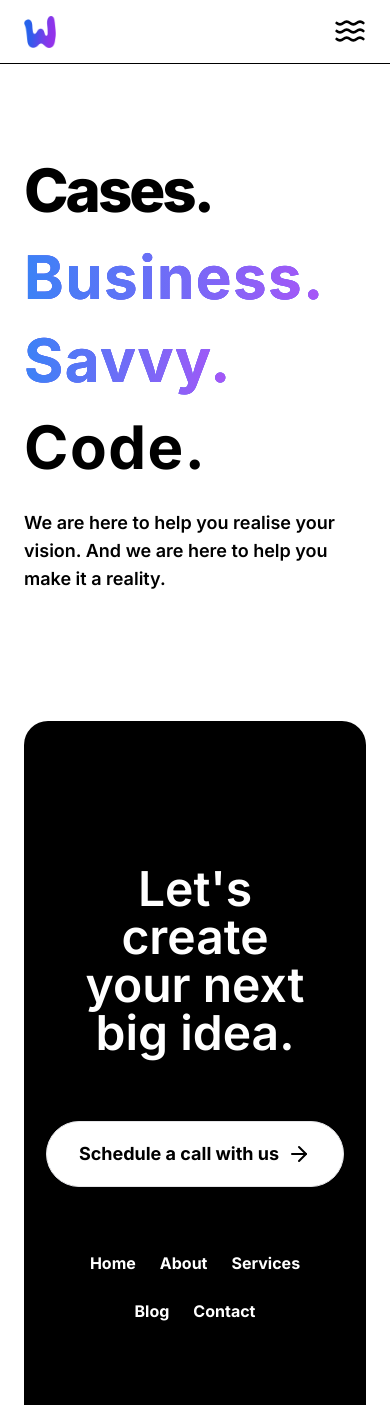
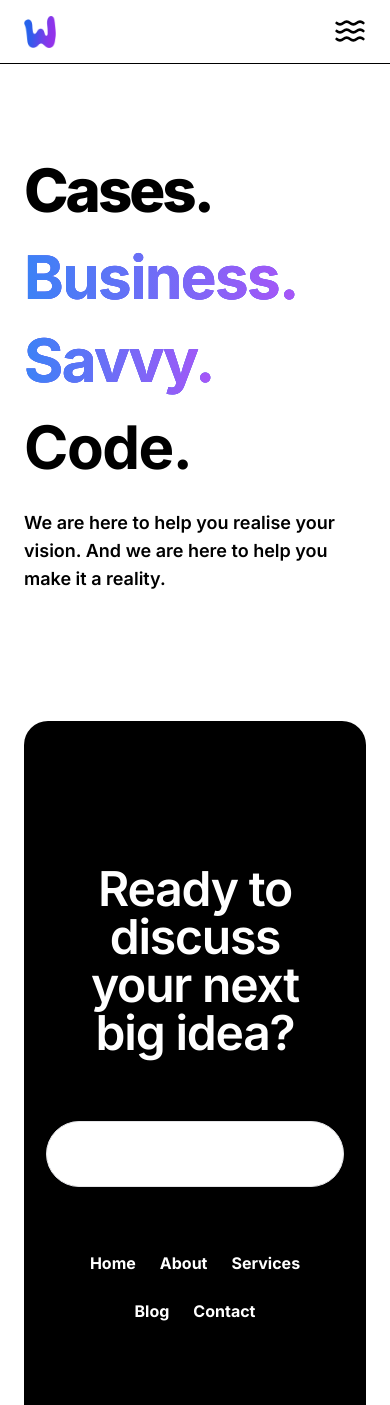
Before and after one commit to tijnbarthen/wavydigital, a Next.js app: page /cases in a window 390 px wide. Shown: the top 1405 px of the page. Built offline with nearby package versions, Linux system fonts and the light colour scheme.

Commit message:
some minor changes

```diff
--- a/src/components/CaseStudiesSection.tsx
+++ b/src/components/CaseStudiesSection.tsx
@@ -42,8 +42,8 @@ const HorizontalScrollCarousel = () => {
       <section ref={targetRef} className="relative h-[300vh]">
         <div className="sticky top-0 flex h-screen items-center overflow-hidden">
           <TextGradientScroll
-            paragraph="Do not just take our word. Here are some projects we have done."
-            className="absolute w-full px-4 mx-auto justify-center flex top-11 font-bold h-1"
+            paragraph="Don't just take our word for it. Here are some projects we have done."
+            className="absolute w-full px-4 mx-auto justify-center flex top-11 font-bold h-1 tracking-tight"
             WhyUs={false}
           />
 
--- a/src/components/Footer.tsx
+++ b/src/components/Footer.tsx
@@ -36,13 +36,13 @@ const Footer = () => {
   return (
     <MaxWidthWrapper className="py-8">
       <footer className="bg-black rounded-3xl flex justify-center items-center flex-col gap-16 px-10 py-36 relative">
-        <h1 className="font-semibold text-5xl lg:text-7xl text-white text-center">
-          Let&apos;s create your next big idea.
+        <h1 className="font-semibold text-5xl lg:text-7xl text-white tracking-tight text-center">
+          Ready to discuss your next big idea?
         </h1>
         <Button
           variant="outline"
           size={"lg"}
-          className="py-8 rounded-full font-bold text-lg gap-2"
+          className="py-8 rounded-full font-bold text-white dark:text-black text-lg gap-2"
         >
           Schedule a call with us <ArrowRight className="" />
         </Button>
--- a/src/components/PageHeader.tsx
+++ b/src/components/PageHeader.tsx
@@ -15,7 +15,7 @@ const PageHeader = ({ title, subtitle, description }: HeaderProps) => {
         </h1>
         <TextGenerateEffect
           words={"Business. Savvy."}
-          className="from-purple-600 font-extrabold to-blue-600 bg-clip-text text-transparent bg-gradient-to-r text-6xl md:text-7xl  pb-2 tracking-tighter"
+          className="from-purple-600 font-extrabold to-blue-600 bg-clip-text text-transparent bg-gradient-to-r text-6xl md:text-7xl  pb-2 tracking-tight"
         />
 
         {/* <h1 className="from-purple-600 font-extrabold to-blue-600 bg-clip-text text-transparent bg-gradient-to-r text-6xl md:text-7xl  pb-2 tracking-tighter">
--- a/src/components/StickyScroll/index.tsx
+++ b/src/components/StickyScroll/index.tsx
@@ -67,8 +67,8 @@ function Item({ title, sections }: Props) {
         <div className="w-1/2 flex flex-col space-y-16">
           {sections.map((section, index) => (
             <div key={index} className="flex flex-col space-y-6">
-              <h3 className="text-4xl">{section.title}</h3>
-              <p className="text-lg">{section.content}</p>
+              <h3 className="text-4xl tracking-tight">{section.title}</h3>
+              <p className="text-lg tracking-tight">{section.content}</p>
             </div>
           ))}
         </div>
--- a/src/components/Testimonials/TestimonialSection.tsx
+++ b/src/components/Testimonials/TestimonialSection.tsx
@@ -69,7 +69,7 @@ export default function TestimonialSection() {
       className={"relative top-[10vh] max-w-7xl mx-auto px-4"}
     >
       <TextGradientScroll
-        paragraph="And this is what our clients say."
+        paragraph="And this is what our clients say about us. "
         className="sticky w-full px-4 mx-auto justify-center flex top-10 font-bold text-3xl md:text-6xl h-1 mb-[500px]"
         WhyUs={false}
       />
--- a/src/components/TextGenerateEffect.tsx
+++ b/src/components/TextGenerateEffect.tsx
@@ -36,7 +36,7 @@ export const TextGenerateEffect = ({
           return (
             <motion.span
               key={word + idx}
-              className="font-bold text-transparent bg-clip-text bg-gradient-to-r from-blue-500 to-purple-500 opacity-0"
+              className="font-bold text-transparent bg-clip-text bg-gradient-to-r from-blue-500 to-purple-500 opacity-0 tracking-tight"
             >
               {word}{" "}
             </motion.span>
@@ -51,9 +51,9 @@ export const TextGenerateEffect = ({
       <div className="mt-4">
         <div className="xl:flex xl:flex-row font-bold text-transparent bg-clip-text bg-gradient-to-r from-blue-500 to-purple-500 text-6xl leading-snug tracking-wide">
           {renderWords()}
-          <h1 className="flex items-center text-6xl">
+          <h1 className="flex items-center text-6xl tracking-tight">
             <span className="relative xl:ml-3 h-[1em] mt-4 xl:mt-0 w-48 overflow-hidden">
-              <span className="absolute h-full w-full -translate-y-full animate-slide leading-none text-black dark:text-white">
+              <span className="absolute h-full w-full tracking-tighter -translate-y-full animate-slide leading-none text-black dark:text-white">
                 Ideas.
               </span>
               <span className="absolute h-full w-full -translate-y-full animate-slide leading-none text-black dark:text-white [animation-delay:2s]">
--- a/src/components/TextGradientScroll/_components/Character.tsx
+++ b/src/components/TextGradientScroll/_components/Character.tsx
@@ -27,7 +27,7 @@ export default function Paragraph({ WhyUs, paragraph }: ParagraphProps) {
   return (
     <p
       ref={container}
-      className={`flex text-3xl md:text-6xl max-w-7xl flex-wrap dark:text-white text-black ${
+      className={`flex text-3xl md:text-6xl max-w-7xl flex-wrap dark:text-white text-black tracking-tight ${
         WhyUs === true ? "" : "pt-10 h-1"
       }`}
     >
@@ -84,8 +84,10 @@ const Char = ({ children, progress, range }: CharProps) => {
   const opacity = useTransform(progress, range, [0, 1]);
   return (
     <span>
-      <span className={"opacity-0 absolute"}>{children}</span>
-      <motion.span style={{ opacity: opacity }}>{children}</motion.span>
+      <span className={"opacity-0 absolute tracking-tight"}>{children}</span>
+      <motion.span style={{ opacity: opacity }} className="tracking-tight">
+        {children}
+      </motion.span>
     </span>
   );
 };
--- a/src/components/ZoomParralax/index.tsx
+++ b/src/components/ZoomParralax/index.tsx
@@ -85,7 +85,7 @@ export default function ZoomParallax() {
                         src={src}
                         fill
                         alt="image"
-                        className="object-cover"
+                        className="object-cover brightness-75"
                       />
                       <WaveTextVertical />
                       {/* <p className="h-full text-sm md:text-3xl text-white absolute flex items-center justify-center w-full ">
```
Also changed, not shown: 1 other file (tests, documents, lock files or other folders).
